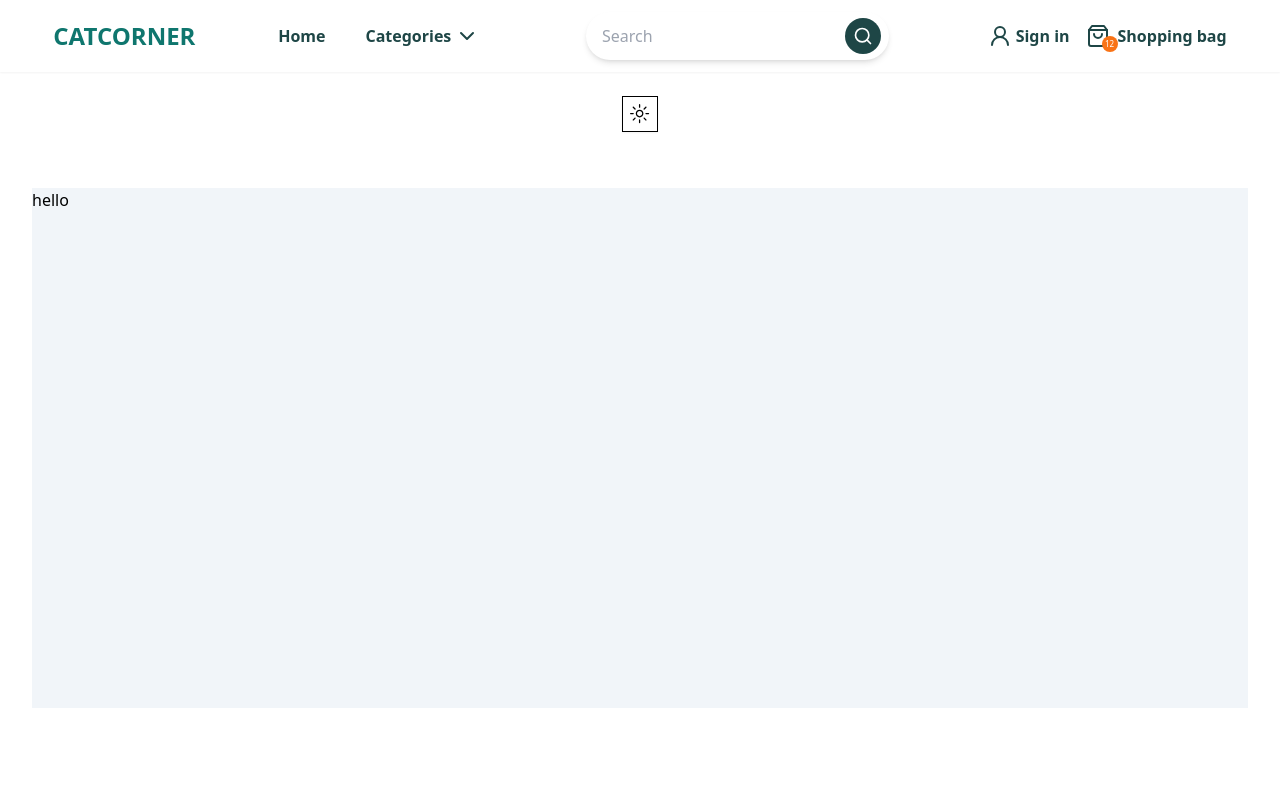
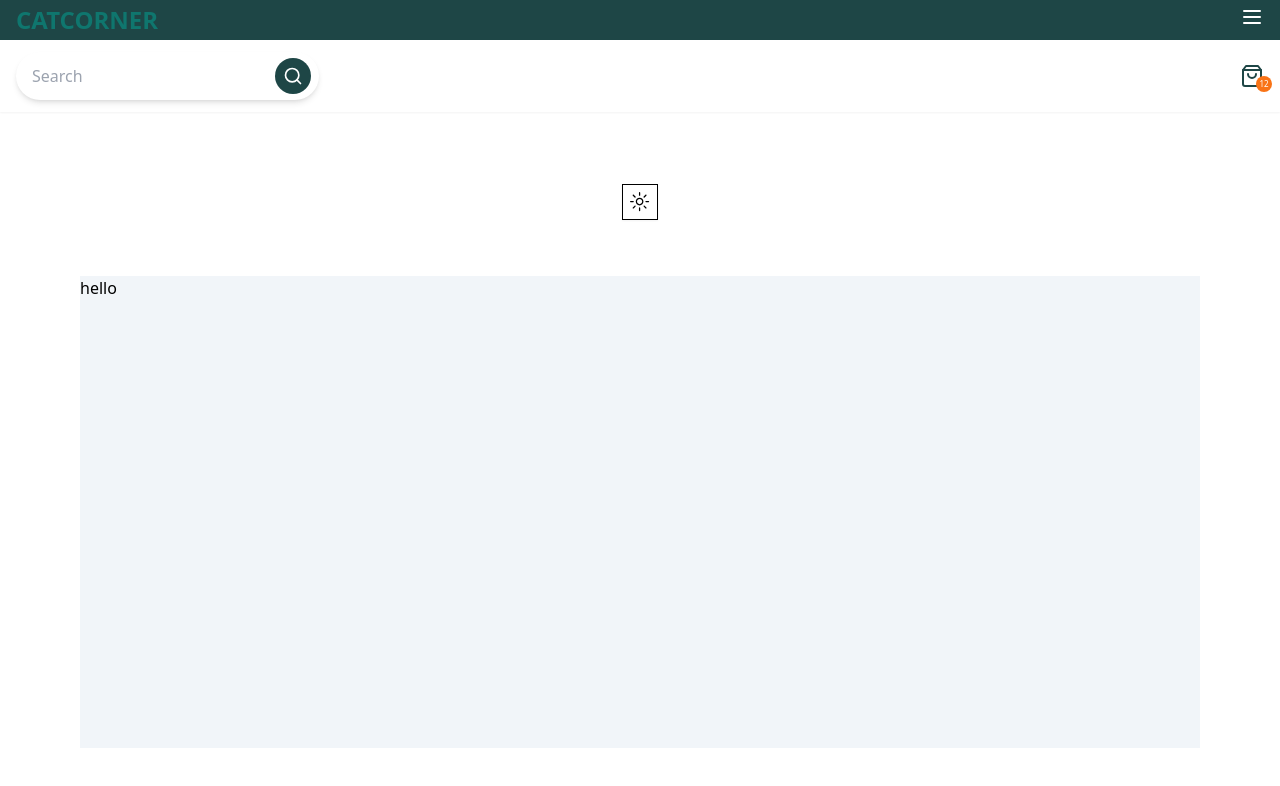
Before and after one commit to manhld199/catcorner.website, a Next.js app: page / in a window 1280 px wide. Shown: the top 786 px of the page. Built offline with nearby package versions, Linux system fonts and the light colour scheme.

Commit message:
style(global): fix breakpoint

```diff
--- a/tailwind.config.ts
+++ b/tailwind.config.ts
@@ -66,12 +66,11 @@ const config: Config = {
         md: "calc(var(--radius) - 2px)",
         sm: "calc(var(--radius) - 4px)",
       },
-    },
-    screens: {
-      phone: "320px",
-      tablet: "768px",
-      laptop: "1024px",
-      desktop: "1440px",
+      screens: {
+        mm: "320px",
+        ml: "425px",
+        phone: "320px",
+      },
     },
   },
   plugins: [require("tailwindcss-animate")],
```
